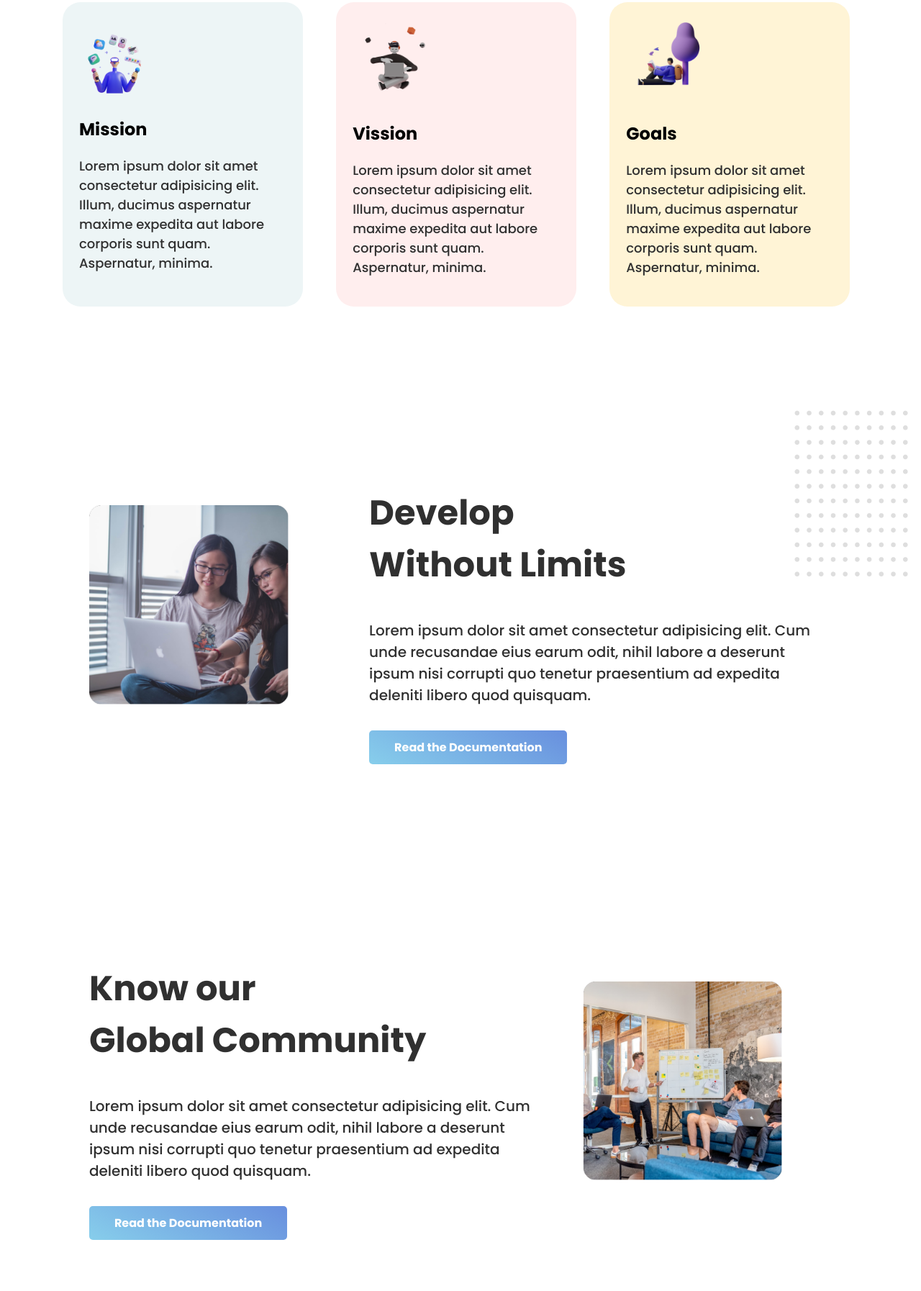
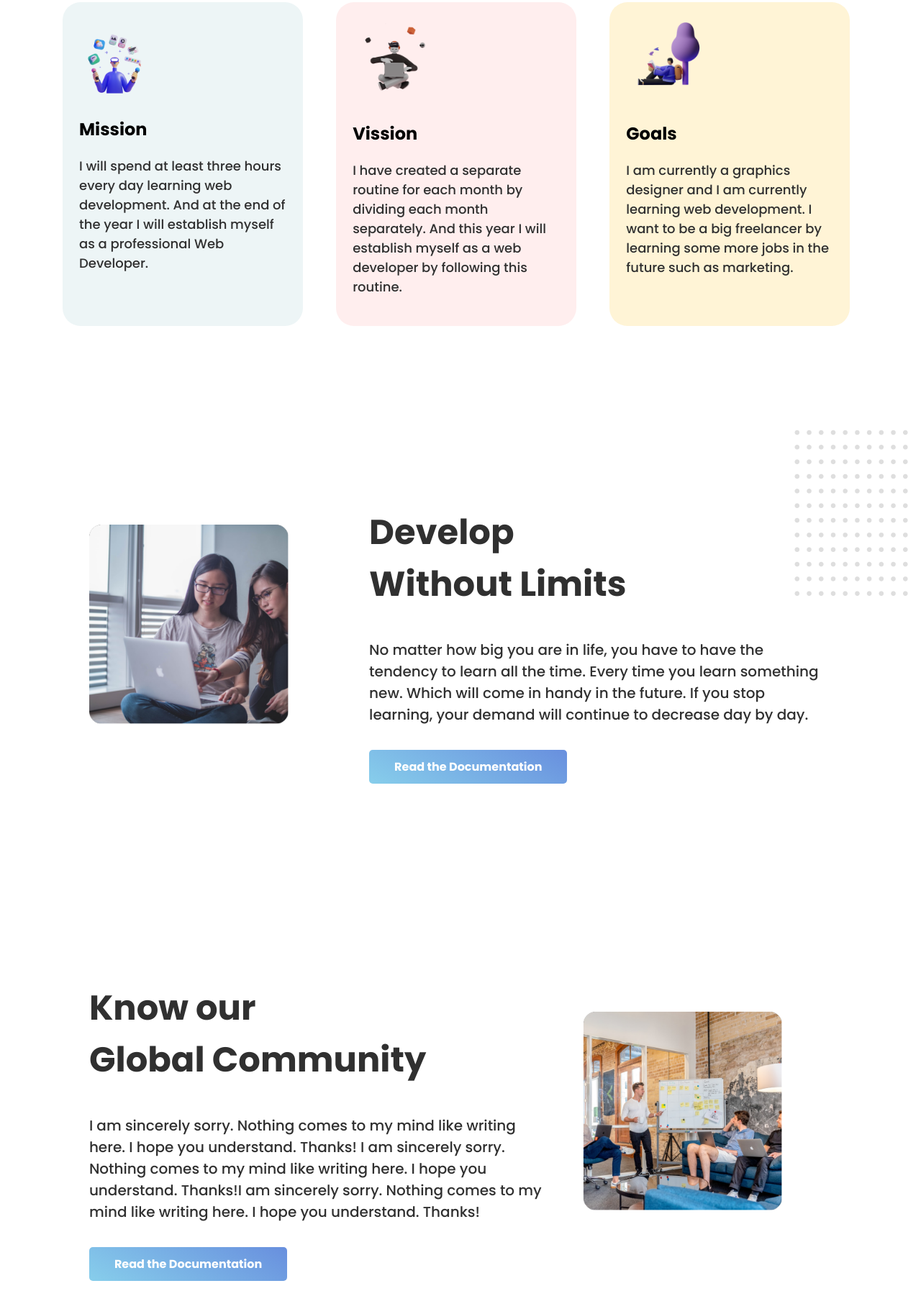
Before and after one commit to yhmunna1/assignment1, a plain HTML site: page index.html in a window 1280 px wide. Shown: the part 743-2537 px from the top of the page at 72% size. Drawn offline with Linux system fonts and the light colour scheme.

Commit message:
paragraph-added

```diff
--- a/index.html
+++ b/index.html
@@ -18,9 +18,9 @@
     <section class="hero-section">
         <div class="half">
             <h1 class="title">Stay Focused on <br><span class="blue-text">Mission 2022</span></h1>
-            <p class="p-20px">Lorem ipsum dolor sit amet consectetur, adipisicing elit. Beatae perferendis vero ut,
-                laudantium harum
-                nihil ipsam iste exercitationem doloremque error sint tenetur incidunt magni commodi?</p>
+            <p class="p-20px">I am currently a Graphics Designer. This year I will establish myself as a professional
+                Web Developer and every day of this
+                year I will spend at least some time for skill development.</p>
             <a href="https://www.linkedin.com/in/yh-munna-3bab87213/" target="_blank" class="button"> Explore Now</a>
             <p id="scrool">Scrool down to explore more about us</p>
         </div>
@@ -35,22 +35,22 @@
             <div class="box-info mission">
                 <img src="images/illustrator-1.png" alt="" class="icon">
                 <h2>Mission</h2>
-                <p>Lorem ipsum dolor sit amet consectetur adipisicing elit. Illum, ducimus aspernatur maxime expedita
-                    aut labore corporis sunt quam. Aspernatur, minima.</p>
+                <p>I will spend at least three hours every day learning web development. And at the end of the year I
+                    will establish myself as a professional Web Developer.</p>
 
             </div>
             <div class="box-info vission">
                 <img src="images/illustrator-2.png" alt="" class="icon">
                 <h2>Vission</h2>
-                <p>Lorem ipsum dolor sit amet consectetur adipisicing elit. Illum, ducimus aspernatur maxime expedita
-                    aut labore corporis sunt quam. Aspernatur, minima.</p>
+                <p>I have created a separate routine for each month by dividing each month separately. And this year I
+                    will establish myself as a web developer by following this routine.</p>
 
             </div>
             <div class="box-info goals">
                 <img src="images/illustrator-3.png" alt="" class="icon">
                 <h2>Goals</h2>
-                <p>Lorem ipsum dolor sit amet consectetur adipisicing elit. Illum, ducimus aspernatur maxime expedita
-                    aut labore corporis sunt quam. Aspernatur, minima.</p>
+                <p>I am currently a graphics designer and I am currently learning web development. I want to be a big
+                    freelancer by learning some more jobs in the future such as marketing.</p>
 
             </div>
         </section>
@@ -62,9 +62,9 @@
         </div>
         <div class="without-image">
             <h1>Develop <br> Without Limits</h1>
-            <p class="p-20px">Lorem ipsum dolor sit amet consectetur adipisicing elit. Cum unde recusandae eius earum
-                odit, nihil
-                labore a deserunt ipsum nisi corrupti quo tenetur praesentium ad expedita deleniti libero quod quisquam.
+            <p class="p-20px">No matter how big you are in life, you have to have the tendency to learn all the time.
+                Every time you learn something new. Which will come in handy in the future. If you stop learning, your
+                demand will continue to decrease day by day.
             </p>
             <a href="https://www.linkedin.com" target="_blank" class="button">Read the Documentation</a>
         </div>
@@ -72,9 +72,10 @@
     <section class="image-with-content2">
         <div class="without-image">
             <h1>Know our <br> Global Community</h1>
-            <p class="p-20px">Lorem ipsum dolor sit amet consectetur adipisicing elit. Cum unde recusandae eius earum
-                odit, nihil
-                labore a deserunt ipsum nisi corrupti quo tenetur praesentium ad expedita deleniti libero quod quisquam.
+            <p class="p-20px">I am sincerely sorry. Nothing comes to my mind like writing here. I hope you understand.
+                Thanks! I am sincerely sorry. Nothing comes to my mind like writing here. I hope you understand.
+                Thanks!I am sincerely sorry. Nothing comes to my mind like writing here. I hope you understand.
+                Thanks!
             </p>
             <a href="https://www.linkedin.com" target="_blank" class="button">Read the Documentation</a>
         </div>
```
